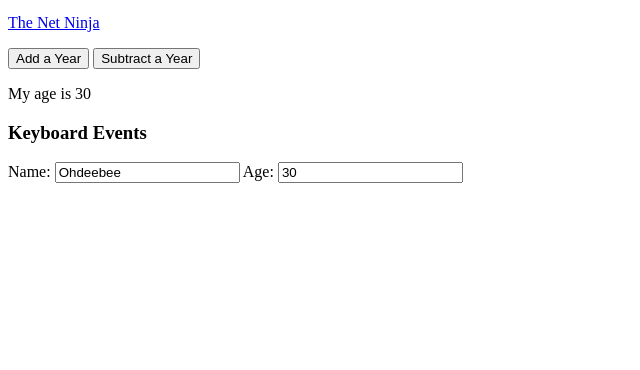
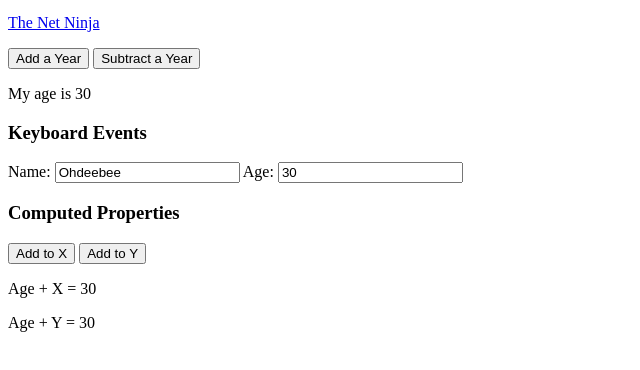
Before and after one commit to odbalogun/vue-tutorials, a plain HTML site: page index.html in a window 1280 px wide. Shown: the part 100-470 px from the top of the page, without its empty margins (0-640 px from the left). Drawn offline with nearby package versions, Linux system fonts and the light colour scheme.

Commit message:
Wrapped up the ninth tutorial

```diff
--- a/app.js
+++ b/app.js
@@ -37,5 +37,17 @@ new Vue({
     logAge: function(){
       console.log("Your age is " + this.age)
     }
+  },
+  computed: {
+    // use computed if a function needs to run automatically after a value has changed
+    // computed properties are more efficient than methods because Vue reruns ALL methods when a value is changed
+    // whereas for computed properties, Vue watches the values and only reruns the methods that need to be rerun
+    addToX: function(){
+      return this.age + this.x
+    },
+
+    addToY: function(){
+      return this.age + this.y
+    }
   }
 });
--- a/index.html
+++ b/index.html
@@ -43,6 +43,13 @@
       <!-- for instance <input type="text" v-on:keyup.enter="logName" v-model="name"/> -->
       <!-- would only call the function when the enter key is pressed -->
       <!-- modifiers can also be chained such as v-on:keyup.alt.enter -->
+
+      <h3>Computed Properties</h3>
+      <button v-on:click="x++">Add to X</button>
+      <button v-on:click="y++">Add to Y</button>
+
+      <p>Age + X = {{ addToX }}</p>
+      <p>Age + Y = {{ addToY }}</p>
     </div>
     <script src="app.js"></script>
   </body>
```
